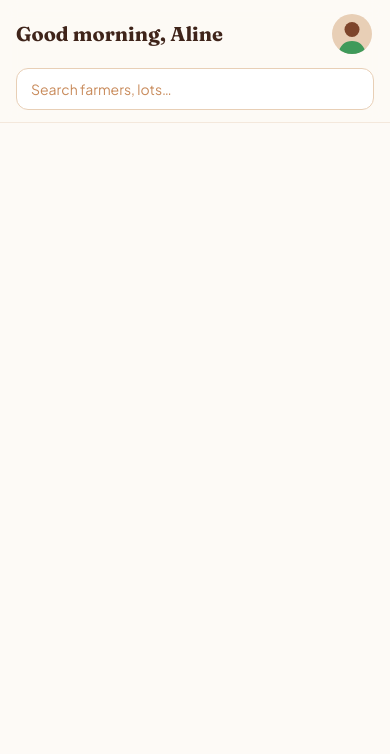
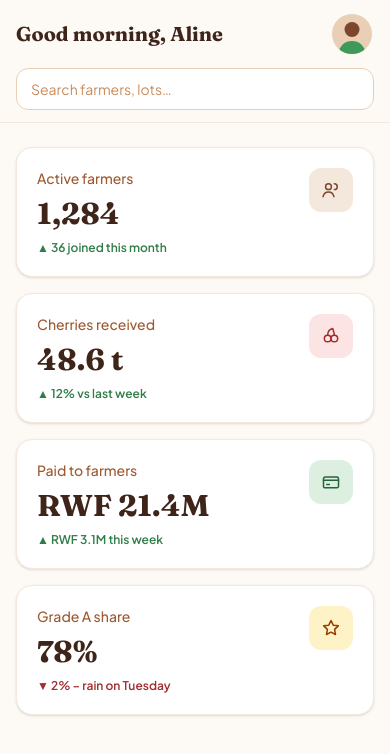
Before and after one commit to Tetaaline/week3-tailwind-dashboard, a website built with Vite: page index.html in a window 390 px wide. Built offline with nearby package versions, Linux system fonts and the light colour scheme.

Commit message:
Add responsive stat cards grid (1 / 2 / 4 columns)

```diff
--- a/index.html
+++ b/index.html
@@ -104,6 +104,49 @@
       </header>
 
       <main id="main" class="space-y-6 px-4 py-6 sm:px-6 lg:px-8">
+        <!-- Stat cards: 1 → 2 (md) → 4 (xl) -->
+        <section aria-label="Key numbers" class="grid grid-cols-1 gap-4 md:grid-cols-2 xl:grid-cols-4">
+          <article class="card flex items-start justify-between">
+            <div>
+              <p class="text-sm font-medium text-bean-600 dark:text-bean-300">Active farmers</p>
+              <p class="mt-2 font-display text-3xl font-bold">1,284</p>
+              <p class="mt-2 text-xs font-semibold text-leaf-600 dark:text-leaf-300">▲ 36 joined this month</p>
+            </div>
+            <span class="grid size-11 place-items-center rounded-xl bg-bean-100 text-bean-700 dark:bg-bean-800 dark:text-bean-200" aria-hidden="true">
+              <svg class="size-5" fill="none" viewBox="0 0 24 24" stroke="currentColor" stroke-width="1.8"><circle cx="9" cy="8" r="3.5"/><path stroke-linecap="round" d="M2.5 20c.8-3.6 3.4-5.5 6.5-5.5s5.7 1.9 6.5 5.5M16 4.5a3.5 3.5 0 0 1 0 7"/></svg>
+            </span>
+          </article>
+          <article class="card flex items-start justify-between">
+            <div>
+              <p class="text-sm font-medium text-bean-600 dark:text-bean-300">Cherries received</p>
+              <p class="mt-2 font-display text-3xl font-bold">48.6 t</p>
+              <p class="mt-2 text-xs font-semibold text-leaf-600 dark:text-leaf-300">▲ 12% vs last week</p>
+            </div>
+            <span class="grid size-11 place-items-center rounded-xl bg-cherry-100 text-cherry-700 dark:bg-cherry-500/20 dark:text-cherry-100" aria-hidden="true">
+              <svg class="size-5" fill="none" viewBox="0 0 24 24" stroke="currentColor" stroke-width="1.8"><circle cx="8" cy="15" r="4"/><circle cx="16" cy="15" r="4"/><path stroke-linecap="round" d="M8 11c0-4 2-7 6-8M16 11c0-3-1-5-2-8"/></svg>
+            </span>
+          </article>
+          <article class="card flex items-start justify-between">
+            <div>
+              <p class="text-sm font-medium text-bean-600 dark:text-bean-300">Paid to farmers</p>
+              <p class="mt-2 font-display text-3xl font-bold">RWF 21.4M</p>
+              <p class="mt-2 text-xs font-semibold text-leaf-600 dark:text-leaf-300">▲ RWF 3.1M this week</p>
+            </div>
+            <span class="grid size-11 place-items-center rounded-xl bg-leaf-100 text-leaf-700 dark:bg-leaf-700/30 dark:text-leaf-300" aria-hidden="true">
+              <svg class="size-5" fill="none" viewBox="0 0 24 24" stroke="currentColor" stroke-width="1.8"><rect x="3" y="6" width="18" height="13" rx="2"/><path stroke-linecap="round" d="M3 10h18M7 15h3"/></svg>
+            </span>
+          </article>
+          <article class="card flex items-start justify-between">
+            <div>
+              <p class="text-sm font-medium text-bean-600 dark:text-bean-300">Grade A share</p>
+              <p class="mt-2 font-display text-3xl font-bold">78%</p>
+              <p class="mt-2 text-xs font-semibold text-cherry-700 dark:text-cherry-100">▼ 2% – rain on Tuesday</p>
+            </div>
+            <span class="grid size-11 place-items-center rounded-xl bg-amber-100 text-amber-800 dark:bg-amber-500/20 dark:text-amber-300" aria-hidden="true">
+              <svg class="size-5" fill="none" viewBox="0 0 24 24" stroke="currentColor" stroke-width="1.8"><path stroke-linejoin="round" d="m12 3 2.7 5.6 6.1.8-4.5 4.3 1.1 6.1L12 17l-5.4 2.8 1.1-6.1-4.5-4.3 6.1-.8z"/></svg>
+            </span>
+          </article>
+        </section>
 
 
 
```
